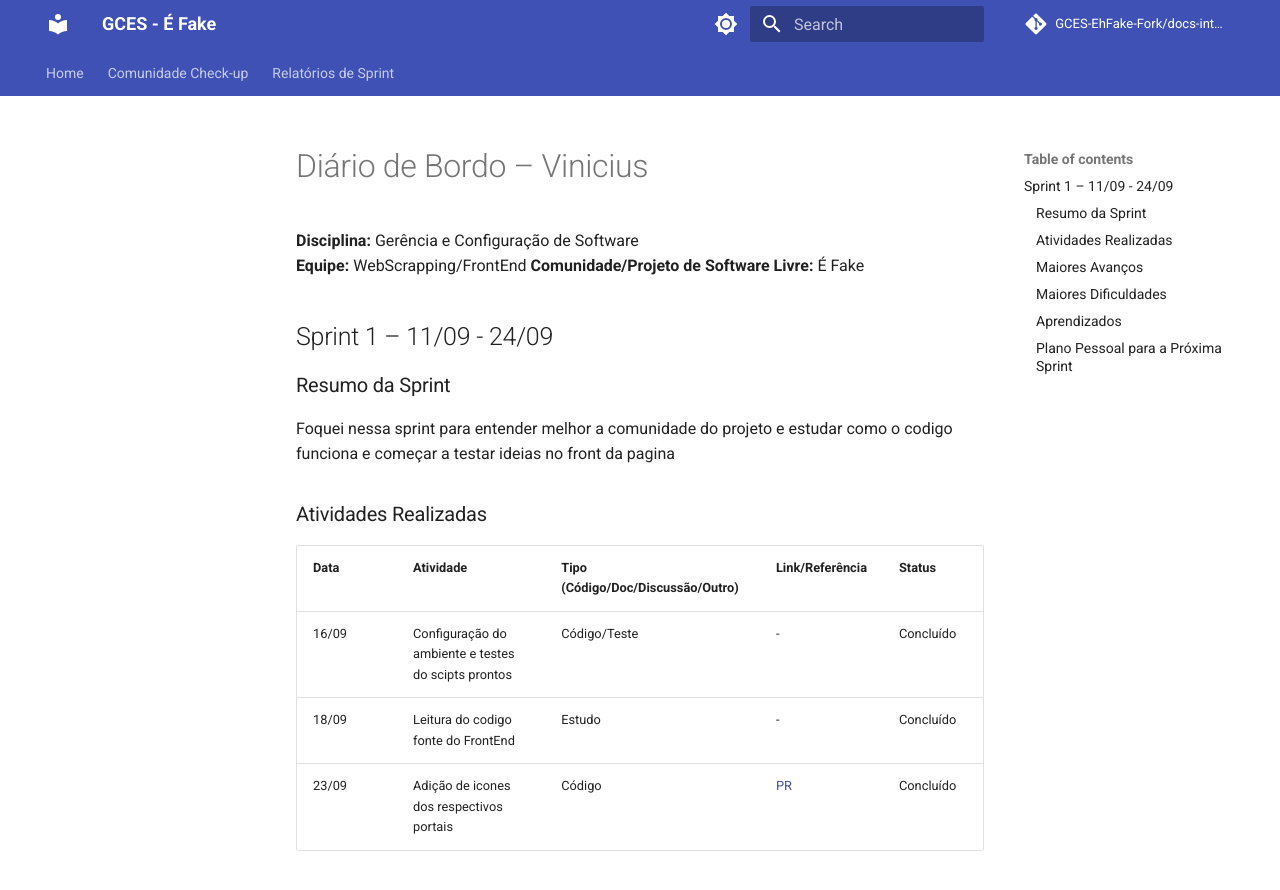
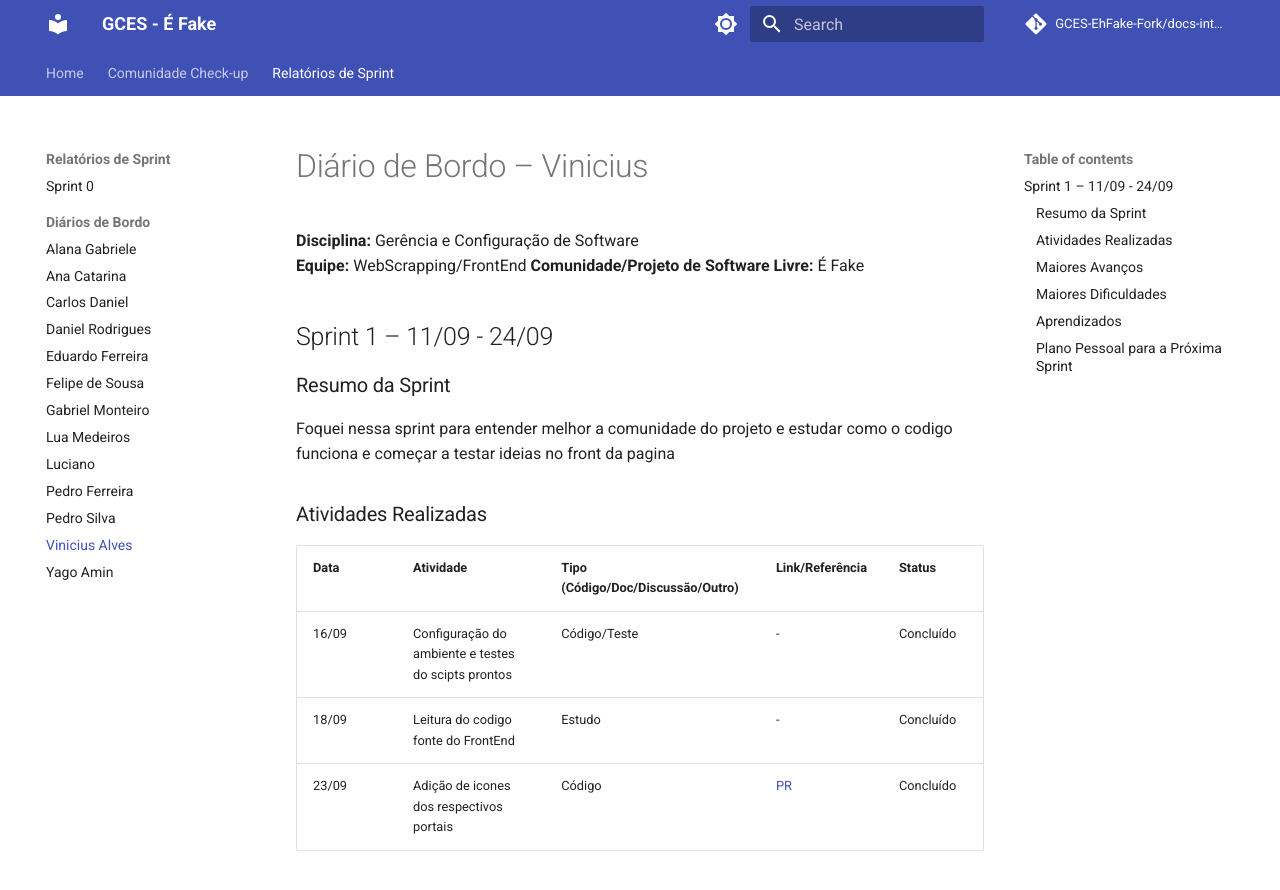
Before and after one commit to GCES-EhFake-Fork/docs-interno, an MkDocs documentation site: the page built from docs/diarios/diarioVinicius.md, in a window 1280 px wide and 900 px high. Shown: the top 890 px of the window. Built offline with MkDocs 1.6.1 and Material for MkDocs 9.7.7, drawn with Linux system fonts in a browser that asks for light colours; comment, search, counter and statistics services are not loaded.

Commit message:
Update mkdocs.yml

```diff
--- a/mkdocs.yml
+++ b/mkdocs.yml
@@ -80,4 +80,5 @@ nav:
           - Luciano: diarios/diarioLuciano.md
           - Pedro Ferreira: diarios/diarioPedroFerreira.md
           - Pedro Silva: diarios/diarioPedroSilva.md
+          - Vinicius Alves: diarios/diarioVinicius.md
           - Yago Amin: diarios/diarioYago.md
```
